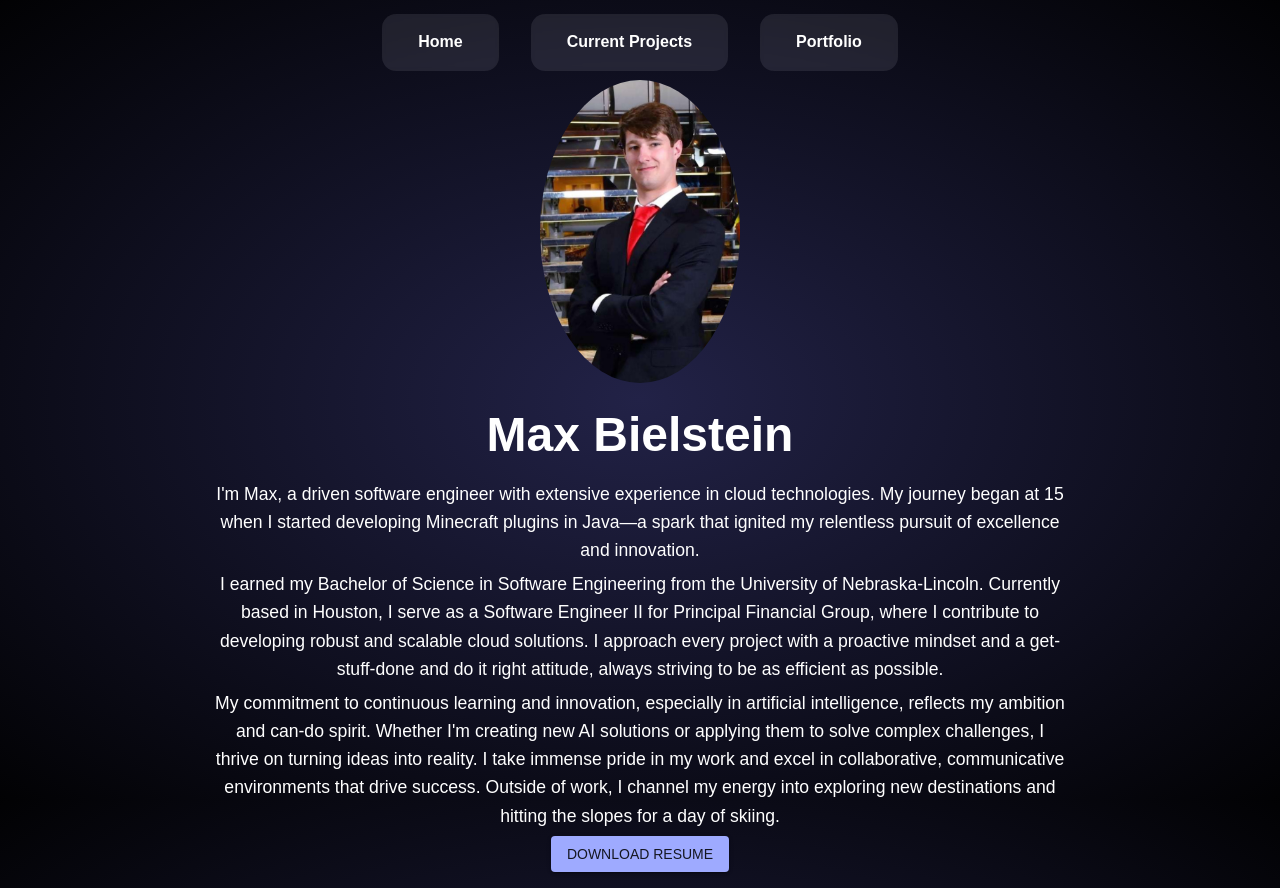
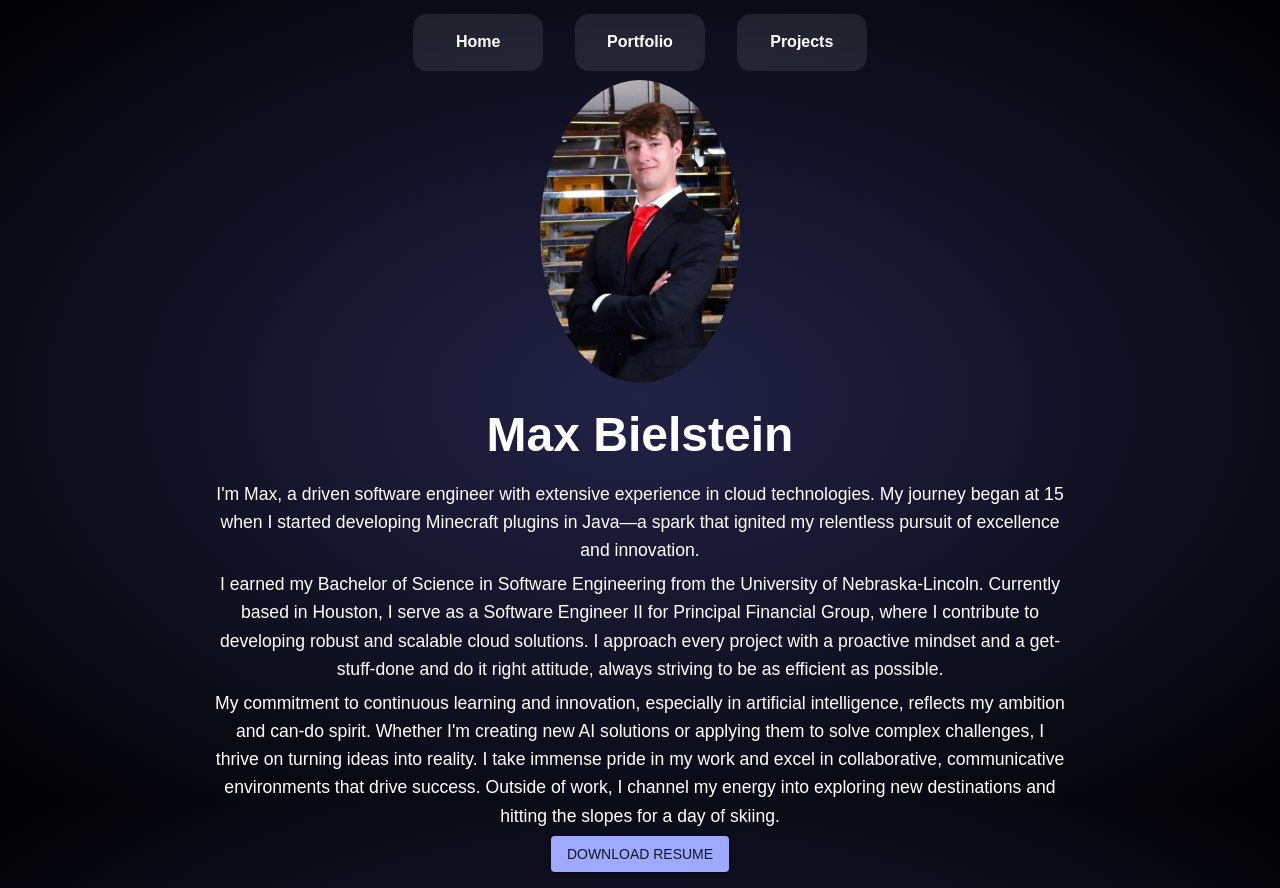
Before and after one commit to MaxBielstein/Website, a React (Create React App) app: page / in a window 1280 px wide. Built offline with nearby package versions, Linux system fonts and the light colour scheme.

Commit message:
Change around top nav buttons

```diff
--- a/src/components/Header.scss
+++ b/src/components/Header.scss
@@ -35,6 +35,10 @@
   flex-wrap: wrap;
 }
 
+.nav .navButton {
+  flex: 1 1 0;
+}
+
 @media (min-width: 600px) {
   .nav {
     gap: 2rem;
@@ -53,6 +57,7 @@
   box-shadow: none;
   backdrop-filter: saturate(120%) blur(2px);
   transition: background 150ms ease, transform 150ms ease;
+  white-space: nowrap;
 }
 
 @media (min-width: 600px) {
--- a/src/components/Header.tsx
+++ b/src/components/Header.tsx
@@ -5,8 +5,8 @@ import './Header.scss';
 
 const navItems = [
   { label: 'Home', to: '/' },
-  { label: 'Current Projects', to: '/project-tracker' },
   { label: 'Portfolio', to: '/portfolio' },
+  { label: 'Projects', to: '/project-tracker' },
 ];
 
 const Header: React.FC = () => {
```
